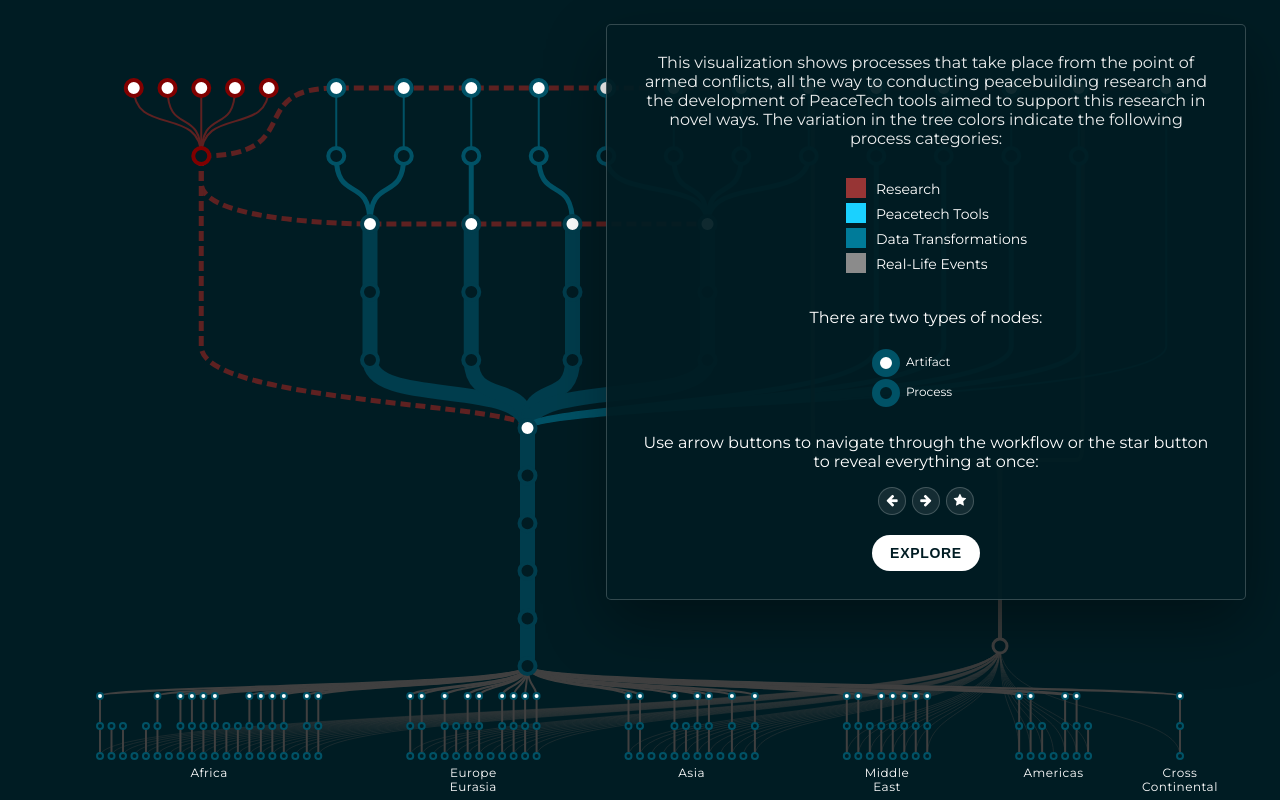
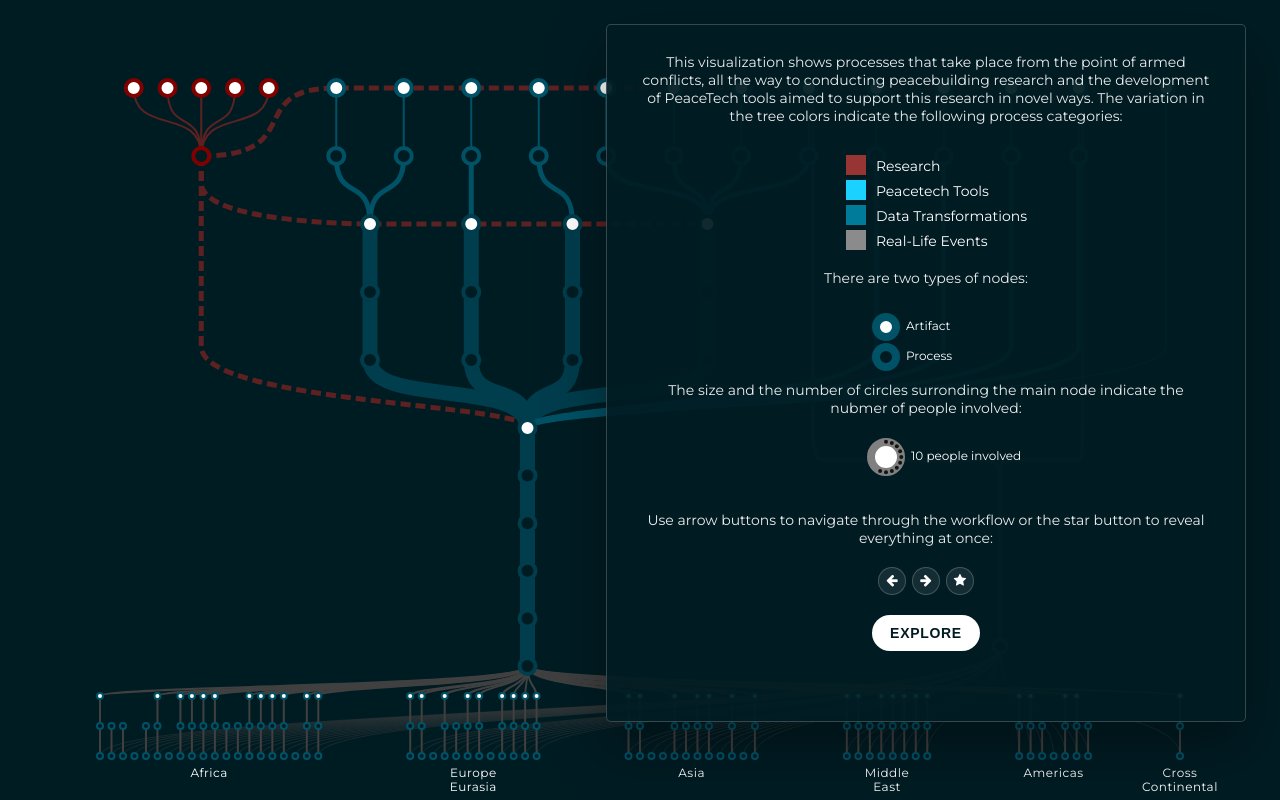
Before and after one commit to tvancisin/provenance, a Svelte app: page / in a window 1280 px wide. Built offline with nearby package versions, Linux system fonts and the light colour scheme.

Commit message:
intro screen height adjusted

```diff
--- a/src/App.svelte
+++ b/src/App.svelte
@@ -4,6 +4,7 @@
   import ForegroundTree from "./lib/ForegroundTree.svelte";
   import Legend from "./lib/Legend.svelte";
   import TreeLegend from "./lib/TreeLegend.svelte";
+  import PeopleLegend from "./lib/PeopleLegend.svelte";
   import Details from "./lib/Details.svelte";
   import {
     data,
@@ -537,9 +538,11 @@
         </p>
         <TreeLegend {currentLevelDown} />
         <br />
-        <p>There are two types of nodes:</p>
+        <p class="intro-text">There are two types of nodes:</p>
         <Legend {currentLevelDown} />
-        <p>
+        <p class="intro-text">The size and the number of circles surronding the main node indicate the nubmer of people involved:</p>
+        <PeopleLegend />
+        <p class="intro-text">
           Use arrow buttons to navigate through the workflow or the star button
           to reveal everything at once:
         </p>
@@ -707,16 +710,16 @@
     position: absolute;
     width: 50%;
     right: 10px;
-    /* inset: 0; */
     z-index: 30;
     display: flex;
     padding: 24px;
-    /* background: rgba(0, 28, 35, 0.55);
-    backdrop-filter: blur(6px); */
   }
 
   .intro-card {
     /* width: min(640px, calc(100vw - 48px)); */
+    height: 80vh;
+    max-height: 80vh;
+    overflow-y: auto;
     padding: 28px 32px;
     border: solid 1px rgba(255, 255, 255, 0.2);
     border-radius: 5px;
@@ -728,7 +731,7 @@
   .intro-text {
     margin: 0 0 20px;
     color: rgba(255, 255, 255, 0.92);
-    font-size: 16px;
+    font-size: 14px;
   }
 
   .intro-button {
--- /dev/null
+++ b/src/lib/PeopleLegend.svelte
@@ -0,0 +1,58 @@
+<script>
+  function nodeRadius(ppl) {
+    const MIN_R = 5,
+      MAX_R = 28,
+      MAX_PPL = 50;
+    return MIN_R + (Math.sqrt(ppl) / Math.sqrt(MAX_PPL)) * (MAX_R - MIN_R);
+  }
+
+  function getPeopleDots(ppl) {
+    const r = nodeRadius(ppl);
+    const dr = 2;
+    const gap = 2;
+    const dotSpacing = dr * 2 + gap;
+    const dotsPerRing = Math.max(1, Math.floor((2 * Math.PI * r) / dotSpacing));
+    const numRings = Math.ceil(ppl / dotsPerRing);
+
+    return Array.from({ length: ppl }, (_, i) => {
+      const ring = Math.floor(i / dotsPerRing);
+      const posInRing = i % dotsPerRing;
+      const angle = posInRing * ((2 * Math.PI) / dotsPerRing) - Math.PI / 2;
+
+      const ringOffset = (ring - (numRings - 1) / 2) * dotSpacing;
+      const ringR = r + ringOffset;
+
+      return {
+        cx: ringR * Math.cos(angle),
+        cy: ringR * Math.sin(angle),
+      };
+    });
+  }
+
+  const legendPpl = 10;
+  const legendDots = getPeopleDots(legendPpl);
+</script>
+
+<svg height="70" width="200">
+  <g transform={`translate(${60}, ${20})`}>
+    <!-- main circle -->
+    <circle
+      cx="0"
+      cy="0"
+      r="15"
+      fill="white"
+      stroke={"gray"}
+      stroke-width="8"
+    />
+
+    <!-- dots around -->
+    {#each legendDots as dot}
+      <circle cx={dot.cx} cy={dot.cy} r="2" fill="black" opacity="0.85" />
+    {/each}
+
+    <!-- label -->
+    <text x="25" y="0" font-size="12" fill="white" alignment-baseline="middle">
+      10 people involved
+    </text>
+  </g>
+</svg>
```
